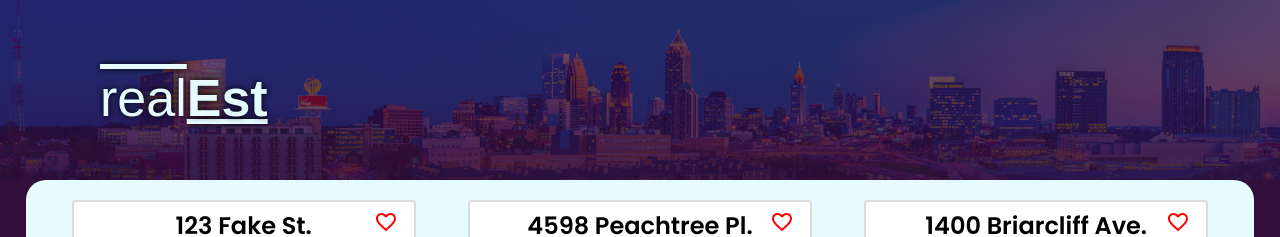
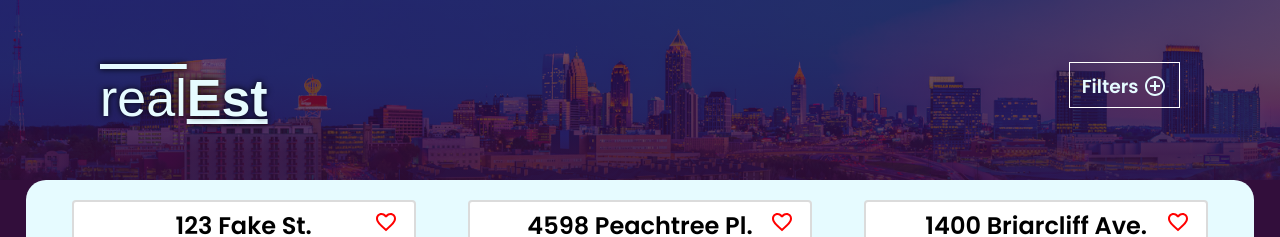
Before and after one commit to nrenteria303/realEst, a React (Create React App) app: page / in a window 1280 px wide. Shown: the top 237 px of the page. Built offline with nearby package versions, Linux system fonts and the light colour scheme; a web font is replaced by a local one.

Commit message:
added Filters comp: btn, base of options cont

```diff
--- a/public/styles.css
+++ b/public/styles.css
@@ -10,13 +10,11 @@ header {
     left: 0;
     right: 0;
     height: 180px;
-    width: 98;
     color: #e6fbff;
     background-image: url("./imgs/atl_skyline.jpg");
     background-size: cover;
-    /* border-bottom: white solid 2px; */
     position: relative;
-    z-index: 10;
+    z-index: 1000;
 }
 
 header::after {
@@ -40,7 +38,43 @@ header::after {
     height: 100%;
     box-sizing: border-box;
     position: relative;
+    z-index: 1000;
+    display: flex;
+    justify-content: space-between;
+}
+
+.filter-expand-btn {
+    border: solid 1px #ffffff;
+    margin: 26px auto 0;
+    cursor: pointer;
+}
+
+.filter-expand-btn h3 {
+    margin: 0 auto;
+    padding: 6px 12px;
+}
+
+.filter-expand-btn svg {
+    position: relative;
+    top: 5px;
+}
+
+#filters-options-cont {
+    height: 360px;
+    width: 90vw;
+    position: absolute;
+    left: 5vw;
+    background-color: rgb(231, 231, 231);
+    transition: 0.6s ease all;
     z-index: 10;
+}
+
+.filters-options-cont-hidden {
+    bottom: 300px;
+ }
+
+.filters-options-cont-showing {
+    bottom: -310px;
 }
 
 header h1 {
@@ -91,7 +125,7 @@ main {
 
 .card-head {
     position: relative;
-    z-index: 10;
+    z-index: 5;
 }
 
 .card-head h3 {
--- /dev/null
+++ b/src/components/page/Filters.jsx
@@ -0,0 +1,20 @@
+import React, {useState} from 'react';
+import AddCircleOutlineIcon from '@material-ui/icons/AddCircleOutline';
+import RemoveCircleOutlineIcon from '@material-ui/icons/RemoveCircleOutline';
+
+function Filters() {
+    const [isExpanded, setIsExpanded] = useState(false);
+
+    function handleExpandClick() {
+        setIsExpanded(!isExpanded);
+    }
+
+    return  <div className="filter-cont">
+                <div onClick={handleExpandClick} className="filter-expand-btn">
+                    <h3>Filters {isExpanded ? <RemoveCircleOutlineIcon /> : <AddCircleOutlineIcon />}</h3>
+                </div>
+                <div id="filters-options-cont" className={isExpanded ? "filters-options-cont-showing" : "filters-options-cont-hidden"}></div>
+            </div>
+}
+
+export default Filters;
--- a/src/components/page/Header.jsx
+++ b/src/components/page/Header.jsx
@@ -1,9 +1,11 @@
 import React from "react";
+import Filters from './Filters';
 
 function Header() {
     return <header>
         <div id="header_inner">
             <h1><span className="heading-thin">real</span><span className="heading-bold">Est</span></h1>
+            <Filters />
         </div>
     </header>
 }
```
